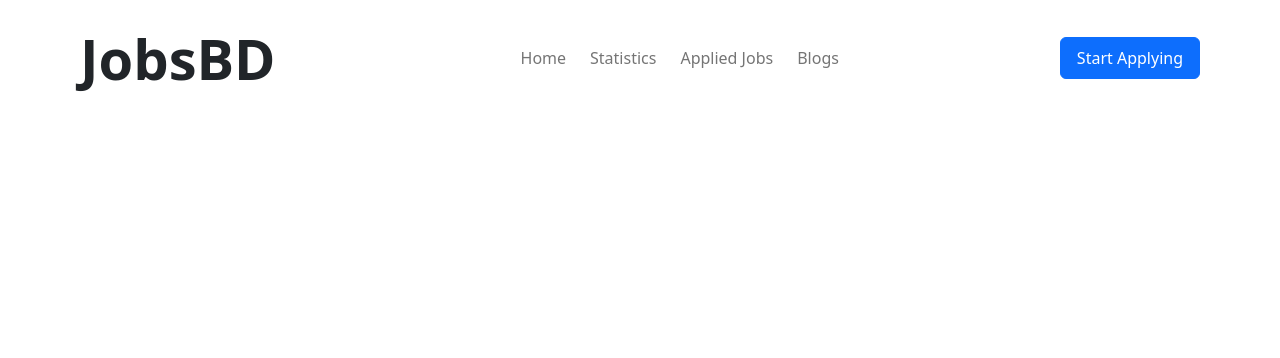
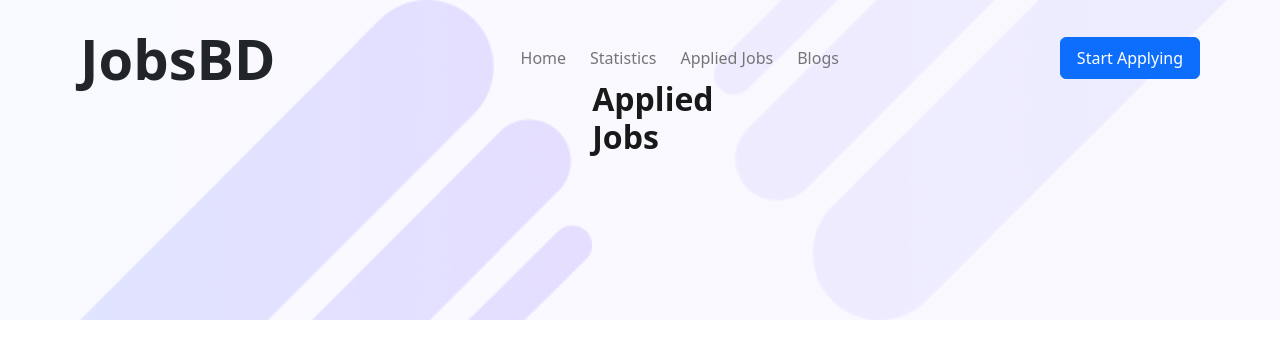
Before and after one commit to Mojaer/Jobs-Bd-Wesite, a React (Vite) app: page /applied_jobs in a window 1280 px wide. Shown: the top 358 px of the page. Built offline with nearby package versions, Linux system fonts and the light colour scheme.

Commit message:
applied job section is designed

```diff
--- a/src/Components/Main/Applied_Jobs/AppliedJobs.css
+++ b/src/Components/Main/Applied_Jobs/AppliedJobs.css
@@ -0,0 +1,21 @@
+.appliedJobs section {
+    position: absolute;
+    padding: 0rem 5rem;
+    top: 0;
+    width: 100%;
+    height: 40vh;
+    z-index: -1;
+    background: linear-gradient(90deg, rgba(126, 144, 254, 0.05) 0%, rgba(152, 115, 255, 0.05) 100%);
+
+}
+
+.appliedJobs h1 {
+    margin-top: 5rem;
+    color: #1A1919;
+    font-weight: 700;
+    font-size: 2rem;
+}
+
+.appliedJobs .section {
+    margin-top: 10rem;
+}
--- a/src/Components/Main/Applied_Jobs/AppliedJobs.jsx
+++ b/src/Components/Main/Applied_Jobs/AppliedJobs.jsx
@@ -2,6 +2,7 @@ import React, { useEffect, useState } from 'react';
 import { getAppliedJob } from '../../../../public/fakedb';
 import { useLoaderData } from 'react-router-dom';
 import AppliedJob from './Applied_Job/AppliedJob';
+import './AppliedJobs.css'
 
 const AppliedJobs = () => {
 
@@ -23,10 +24,18 @@ const AppliedJobs = () => {
     }
 
     return (
-        <div>
-            {
-                appliedJob.map(job => <AppliedJob appliedJob={job[0]} key={job[0].id}></AppliedJob>)
-            }
+        <div className='appliedJobs'>
+            <section className='d-flex justify-content-between'>
+                <img src="/All Images/Vector.png" alt="" />
+                <h1 >Applied Jobs</h1>
+                <img src="/All Images/Vector-1.png" alt="" />
+            </section>
+            <div className='section'>
+                {/* <div>filter</div> */}
+                {
+                    appliedJob.map(job => <AppliedJob appliedJob={job[0]} key={job[0].id}></AppliedJob>)
+                }</div>
+
 
         </div>
     );
--- a/src/Components/Main/Applied_Jobs/Applied_Job/AppliedJob.css
+++ b/src/Components/Main/Applied_Jobs/Applied_Job/AppliedJob.css
@@ -1,3 +1,23 @@
 .appliedJob {
-    padding: 5rem
+    padding: 2rem 3rem;
+    margin-top: 5rem;
+    border: 1px solid lightgrey;
+    border-radius: 8px;
+    margin: 6rem 5rem;
 }
+
+.companyLogo {
+    background: #F4F4F4;
+    border-radius: 8px;
+    padding: 55px 15px;
+}
+
+.appliedJob article {
+    margin-top: auto;
+    margin-left: 2rem;
+}
+
+.appliedJob article>* {
+    margin-bottom: .7rem;
+
+}
--- a/src/Components/Main/Applied_Jobs/Applied_Job/AppliedJob.jsx
+++ b/src/Components/Main/Applied_Jobs/Applied_Job/AppliedJob.jsx
@@ -7,12 +7,36 @@ const AppliedJob = ({ appliedJob }) => {
 
 
     return (
-        <div className='appliedJob'>
-            <section className='d-flex justify-content-between'>
-                <img src="/All Images/Vector.png" alt="" />
-                <h1 >Applied Jobs</h1>
-                <img src="/All Images/Vector-1.png" alt="" />
-            </section>
+        <div className='appliedJob d-flex align-items-center justify-content-between'>
+            <div className='d-flex align-items-center justify-content-start'>
+                <div className='d-flex align-items-center justify-content-start companyLogo'>
+                    <img src={companyLogo} alt="" />
+                </div>
+
+                <article>
+                    <h4>{jobTitle}</h4>
+                    <h5>{companyName}</h5>
+                    <div>
+                        <button className='btn btn-outline-primary '>{remoteOrOnsite}</button>
+                        <button className='btn btn-outline-primary ms-2'>{fulltimeOrPartTime}</button>
+                    </div>
+                    <div className='salary_location d-flex align-items-center justify-content-start'>
+                        <div >
+                            <img className="img-fluid" src='/public/Icons/Location Icon.png' alt="location" />
+                            {location}
+                        </div>
+                        <div className='ms-3'>
+                            <img className="img-fluid" src="/public/Icons/Frame.png" alt="" />
+                            {salary}
+                        </div>
+
+                    </div>
+                </article>
+            </div>
+            <div><button className='btn btn-primary'>View Details</button> </div>
+
+
+
 
         </div>
     );
--- a/src/Components/Main/Home/JobDetails/JobDetails.css
+++ b/src/Components/Main/Home/JobDetails/JobDetails.css
@@ -1,6 +1,6 @@
 .jobDetails section {
     position: absolute;
-    padding: 3rem 5rem;
+    padding: 0rem 5rem;
     top: 0;
     width: 100%;
     height: 40vh;
@@ -10,7 +10,7 @@
 }
 
 .jobDetails h1 {
-    margin-top: 4rem;
+    margin-top: 5rem;
     color: #1A1919;
     font-weight: 700;
     font-size: 2rem;
--- a/src/Components/Main/Home/JobDetails/JobDetails.jsx
+++ b/src/Components/Main/Home/JobDetails/JobDetails.jsx
@@ -31,9 +31,9 @@ const JobDetails = () => {
     return (
         <div className='jobDetails'>
             <section className='d-flex justify-content-between'>
-                <img src="/All Images/Vector.png" alt="" />
+                <img className='img-fluid' src="/All Images/Vector.png" alt="" />
                 <h1 >Job Details</h1>
-                <img src="/All Images/Vector-1.png" alt="" />
+                <img className='img-fluid' src="/All Images/Vector-1.png" alt="" />
             </section>
             <div className='details d-md-flex text-center text-md-start'>
                 <div className='w-75 mb-5 mb-md-auto'>
```
